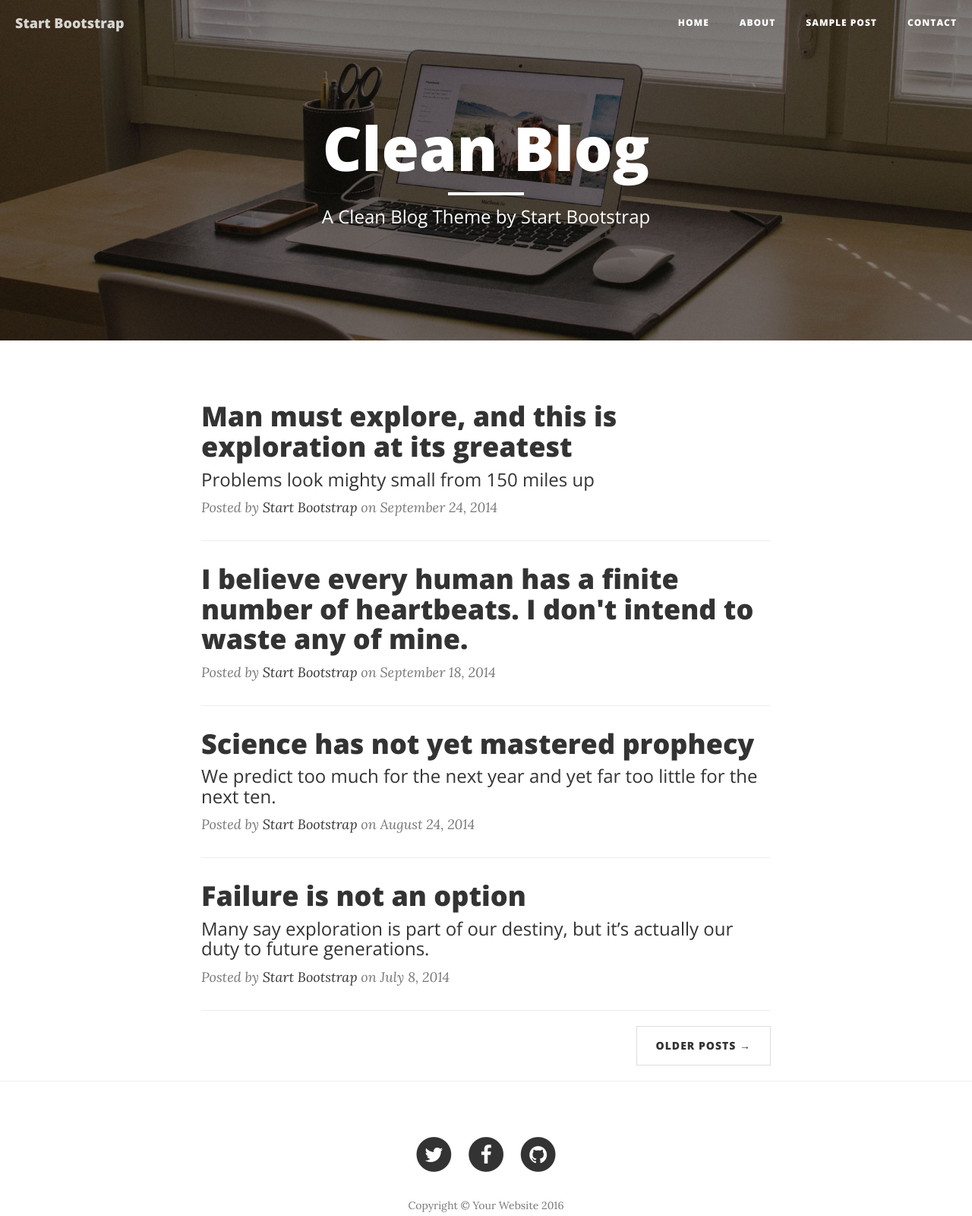
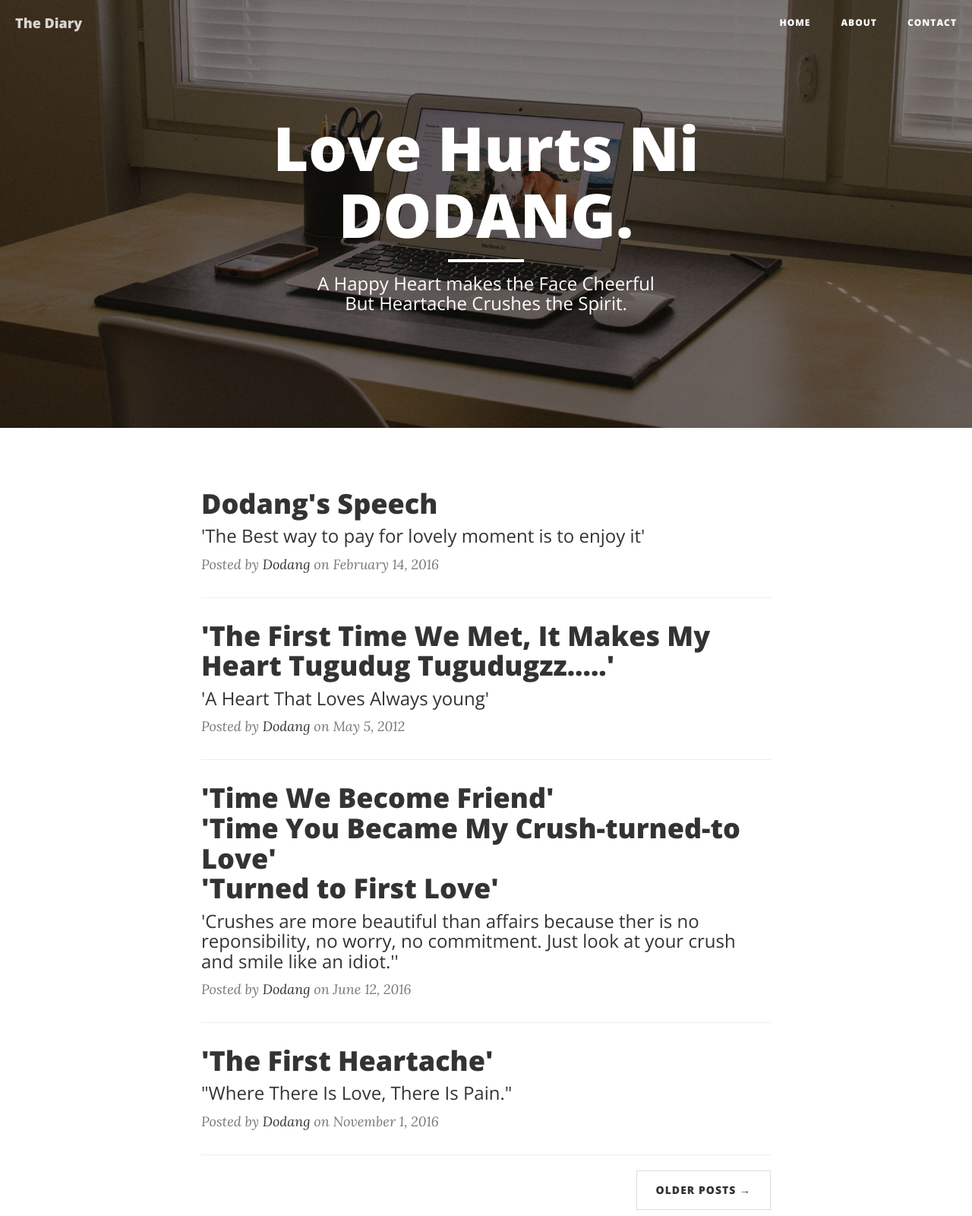
Before and after one commit to reynaguidangen/clean-blog, a website: page index.html in a window 1280 px wide. Shown: the top 1600 px of the page at 76% size. Drawn offline with nearby package versions, Linux system fonts and the light colour scheme.

Commit message:
Update index.html

```diff
--- a/index.html
+++ b/index.html
@@ -42,7 +42,7 @@
                     <span class="sr-only">Toggle navigation</span>
                     Menu <i class="fa fa-bars"></i>
                 </button>
-                <a class="navbar-brand" href="index.html">Start Bootstrap</a>
+                <a class="navbar-brand" href="index.html">The Diary</a>
             </div>
 
             <!-- Collect the nav links, forms, and other content for toggling -->
@@ -54,9 +54,7 @@
                     <li>
                         <a href="about.html">About</a>
                     </li>
-                    <li>
-                        <a href="post.html">Sample Post</a>
-                    </li>
+
                     <li>
                         <a href="contact.html">Contact</a>
                     </li>
@@ -74,9 +72,9 @@
             <div class="row">
                 <div class="col-lg-8 col-lg-offset-2 col-md-10 col-md-offset-1">
                     <div class="site-heading">
-                        <h1>Clean Blog</h1>
+                        <h1>Love Hurts Ni DODANG.</h1>
                         <hr class="small">
-                        <span class="subheading">A Clean Blog Theme by Start Bootstrap</span>
+                        <span class="subheading">A Happy Heart makes the Face Cheerful <br>But Heartache Crushes the Spirit.</span>
                     </div>
                 </div>
             </div>
@@ -90,46 +88,49 @@
                 <div class="post-preview">
                     <a href="post.html">
                         <h2 class="post-title">
-                            Man must explore, and this is exploration at its greatest
+                            Dodang's Speech
                         </h2>
                         <h3 class="post-subtitle">
-                            Problems look mighty small from 150 miles up
+                            'The Best way to pay for lovely moment is to enjoy it'
                         </h3>
                     </a>
-                    <p class="post-meta">Posted by <a href="#">Start Bootstrap</a> on September 24, 2014</p>
+                    <p class="post-meta">Posted by <a href="#">Dodang</a> on February 14, 2016</p>
                 </div>
                 <hr>
                 <div class="post-preview">
-                    <a href="post.html">
+                    <a href="post2.html">
                         <h2 class="post-title">
-                            I believe every human has a finite number of heartbeats. I don't intend to waste any of mine.
+                           'The First Time We Met, It Makes My Heart Tugudug Tugudugzz.....'
                         </h2>
+                        <h3 class="post-subtitle">
+                        	'A Heart That Loves Always young'
+                        </h3>
                     </a>
-                    <p class="post-meta">Posted by <a href="#">Start Bootstrap</a> on September 18, 2014</p>
+                    <p class="post-meta">Posted by <a href="#">Dodang</a> on May 5, 2012</p>
                 </div>
                 <hr>
                 <div class="post-preview">
-                    <a href="post.html">
+                    <a href="post3.html">
                         <h2 class="post-title">
-                            Science has not yet mastered prophecy
+                            'Time We Become Friend'<br>'Time You Became My Crush-turned-to Love' <br>'Turned to First Love'
                         </h2>
                         <h3 class="post-subtitle">
-                            We predict too much for the next year and yet far too little for the next ten.
+                            'Crushes are more beautiful than affairs because ther is no reponsibility, no worry, no commitment. Just look at your crush and smile like an idiot.''
                         </h3>
                     </a>
-                    <p class="post-meta">Posted by <a href="#">Start Bootstrap</a> on August 24, 2014</p>
+                    <p class="post-meta">Posted by <a href="#">Dodang</a> on June 12, 2016</p>
                 </div>
                 <hr>
                 <div class="post-preview">
-                    <a href="post.html">
+                    <a href="post4.html">
                         <h2 class="post-title">
-                            Failure is not an option
+                            'The First Heartache'
                         </h2>
                         <h3 class="post-subtitle">
-                            Many say exploration is part of our destiny, but it’s actually our duty to future generations.
+                            "Where There Is Love, There Is Pain."
                         </h3>
                     </a>
-                    <p class="post-meta">Posted by <a href="#">Start Bootstrap</a> on July 8, 2014</p>
+                    <p class="post-meta">Posted by <a href="#">Dodang</a> on November 1, 2016</p>
                 </div>
                 <hr>
                 <!-- Pager -->
```
